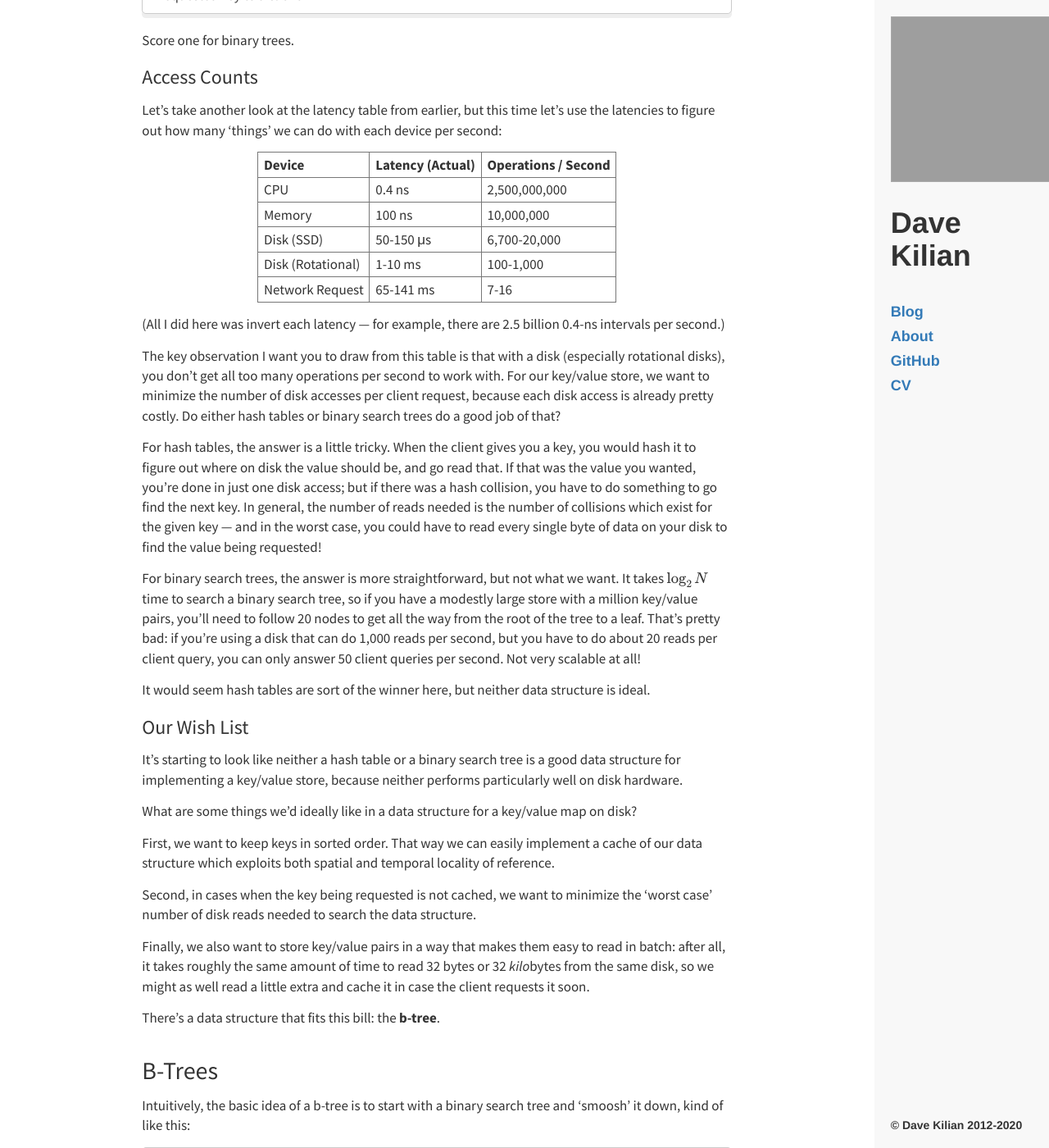
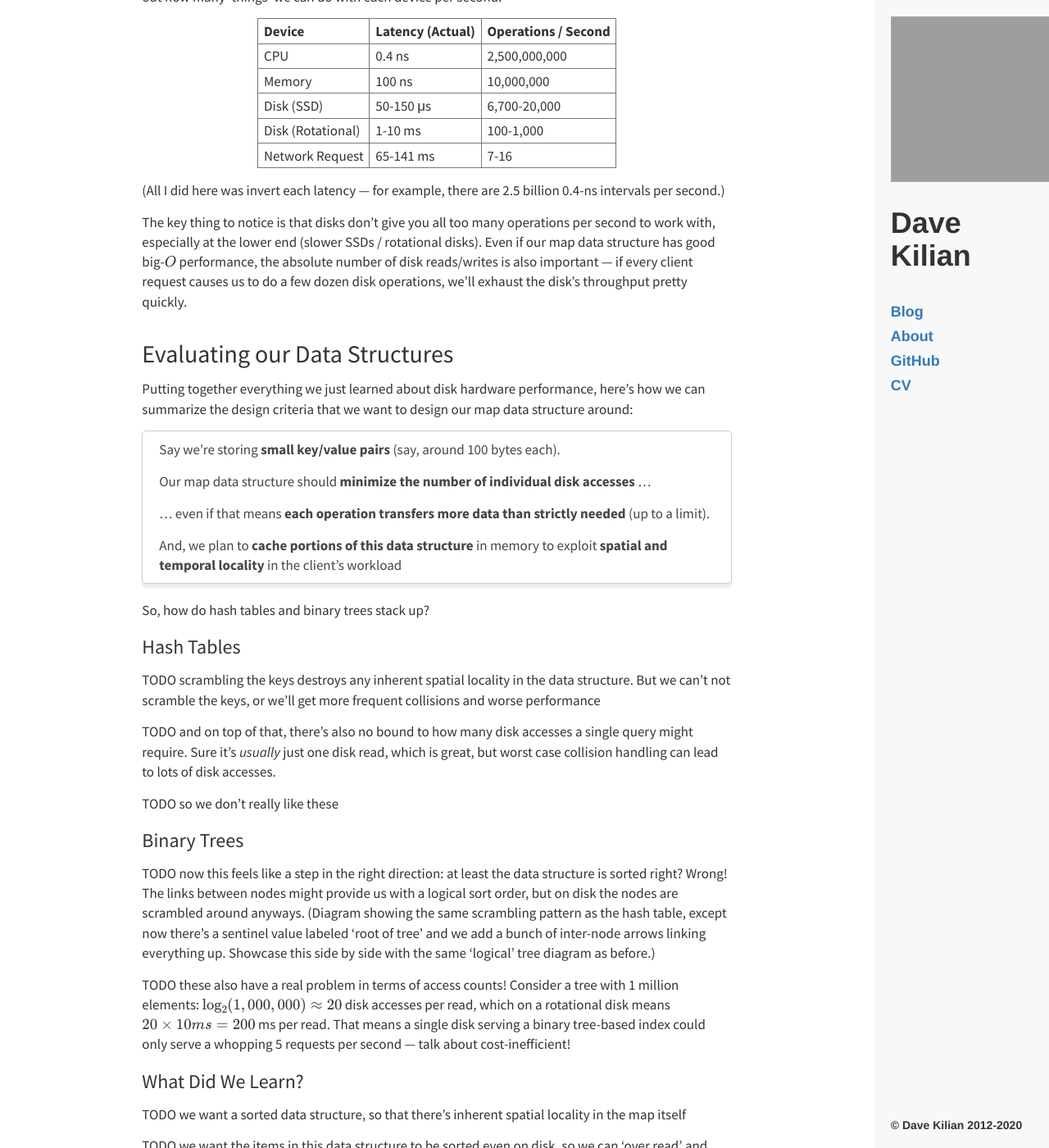
Before and after one commit to davekilian/davekilian.github.com, a Jekyll site: the page built from _posts/2020-01-20-storage-indexing.markdown, in a window 1280 px wide and 1400 px high, scrolled down 5016 px. Shown: the whole window at 82% size. Built offline with Jekyll 4.4.1, drawn with Linux system fonts in a browser that asks for light colours; nearby versions of some CDN libraries; formulas are drawn with MathJax 3; some of the changed text lies outside the part shown; grey boxes are pictures that could not be loaded.

Commit message:
drafting

````diff
--- a/_posts/2020-01-20-storage-indexing.markdown
+++ b/_posts/2020-01-20-storage-indexing.markdown
@@ -5,26 +5,26 @@
 draft: true
 ---
 
-Did you know there's a small set of basic data structures and algorithms that underpin just about every system that stores and retrieves data on disk, from databases to file systems and more?
+Did you know there's a small set of basic data structures and algorithms that underpin just about every software system that stores and retrieves data on disk, from databases to file systems and more?
 
-It turns out there's a fairly straightforward line of reasoning that you can follow to get more or less to today's state of the art &mdash; all you need is some basic familiarity with data structures like hash tables and binary trees:
+There's a fairly straightforward line of reasoning that you can follow to get more or less to today's state of the art &mdash; all you need is some basic familiarity with data structures like hash tables and binary trees. That lines of reasoning goes something like this:
 
 ## Let's Design a Store
 
-We'll start with one of the most basic kinds of storage systems: a key/value store, where we store both the keys and values on disk. We'll provide the following basic interface:
+We'll start with one of the most basic kinds of storage systems: a key/value store, where we store both the keys and values on disk with the following interface:
 
 * The client (our user) defines the structure of a **key** and a **value**
-* Our **write** method adds a key/value pair to our store
+* Our **write** method adds a key/value pair to add to our store
 * Our **read** method accepts a key, and reads the corresponding value from the store
 
 This interface should seem familiar: it's the basic key/value map interface provided by many programming languages and runtimes. If this seems like an odd interface to use for disk storage, keep in mind that most "real" storage systems rely on something that looks an awful lot like a key/value mapping, even if these systems don't specifically use the words *key* and *value*. For example:
 
-* Want to download a web page? You need to provide its URL (a key)
+* Want to open a web page? You need to provide its URL (a key)
 * Want to read a file? You need to provide its path (a key)
 * Want to load a value from memory? You need to provide its address (a key)
 * Want to query a database? You need to provide a primary *key*
 
-Later on we'll see how to gussy up an on-disk key/value store like this one to make it the core of a database, or a file system. But for now let's focus on how to build a store like this one efficiently.
+Later on we'll see how to gussy up an on-disk key/value store like this one to make it the core of a database, a file system, or maybe something else. But for now let's focus on how to build a store like this one efficiently.
 
 ## The Key Problem
 
@@ -44,39 +44,46 @@
 
 ### Hash Tables
 
-Hash tables (also known as hash maps and dictionaries) are easily the most popular data stuctures for mapping keys to values. Most developers instinctively reach for one of these whenever they need a map, without considering alternatives; after all, hash tables provide constant time insert and lookup, so why bother with anything else?
+Hash tables (also known as hash maps or dictionaries) are easily the most popular data stuctures for mapping keys to values. Because they generally provide $O(1)$ insert and lookup, most developers reach for hash tables instinctively whenever they need a map.
 
-The basic idea of a hash table is to store key/value pairs in an array, and use a hash function to map each possible key to an index in this array:
+The basic observation behind hash tables is that our computers already come pre-equipped with a map data structure implemented in hardware: namely memory, which most programming languages expose as arrays.
 
-> Diagram
+The main difference between an array and a general-purpose map is the 'key' type &mdash; arrays only accept integers between `0` and `array_size - 1` as keys, whereas general purpose maps accept any type. Hash tables reconcile this using a **hash function**, which is a function that takes an instance of a key (of any type) and maps it to a unique array index mathematically:
 
-Since both the hash function and array access run in constant time, the hash table is also constant time overall.
+```
+int hash<T>(T key) { ... }
+```
 
-Or is it? The main gotcha with hash tables is dealing with *hash collisions*: cases where two different keys happen to get mapped to the same array index:
+Assuming the `hash()` function can assign each key a unique array index, then all we need to do is map the key to an array index and get/put items by modifying the array item at that index, roughly like this:
 
-> Diagram
+```
+/* put: */ thearray[hash(key)] = value;
+/* get: */ return thearray[hash(key)];
+```
 
-This problem is hard to avoid: whenever there are more possible keys than there are array slots, there have to be cases where the hash function maps two keys to the same slot, because there simply aren't enough array slots for each key to gets its own (this is sometimes called the [pigeonhole principle](https://en.wikipedia.org/wiki/Pigeonhole_principle)). There's still ongoing academic research into finding better ways to avoid collisions, as well as better ways to deal with them ([Wikipedia](https://en.wikipedia.org/wiki/Hash_table) has a pretty good discussion of the approaches people have come up with).
+In real life, there are [only a few cases](https://en.wikipedia.org/wiki/Perfect_hash_function) where it's possible to uniquely map every key to an array index; usually there are more possible keys than there are slots in the array, for example. Cases where different keys map to the same array index are called **hash collisions**.
 
-But even with all this research, every known strategy for handling collisions takes $O(N)$ time in the worst case, meaning in the worst case for a hash table, the time it takes to insert one key/value mapping is proportional to the number of key/value mappings already in the hash table. However, in the absence of collisions, hash table operations are $O(1)$, so hash tables are often said to be "constant time in the average case." In most cases, our hash functions and collision handling strategies work pretty well, so this assumption tends to hold.
+Much work has been done to design hash tables that handle collisions gracefully, as well as in designing hash functions that resist causing collisions in the first place. But the fact  remains that collisions are a fact of life, and no collision-handling strategy does better than $O(\log N)$. Even so, you can think of hash tables as having $O(1)$ insert and lookup as long as you don't have a lot of collisions, and you can generally achieve a low collision rate without much tuning as long as your data set is relatively small.
 
 ### Binary Search Trees
 
-Although they're less common, binary search trees are another perfectly valid way to build and search a key/value mapping.
+Although they're less common, binary search trees are another valid way to represent a key/value mapping.
 
 The basic idea is to construct a tree, where each node has a key/value pair as well as pointers to two child nodes. These nodes are sorted: given a node, all nodes that can be reached from the current node's left child pointer have keys that are 'less' than the current node's key, and all nodes reachable from the right child have keys 'greater' than the current node's key:
 
 > Diagram
 
-It can be shown that, with this data structure, it takes $O(\log{N})$ time to insert a key/value pair or to find a node with a given key. Even if this isn't technically constant time, the $\log$ function grows very slowly, so for most datasets this is close enough to constant time that the difference is barely discernable. Plus, for binary search trees, $O(\log N)$ is truly the worst case: a binary tree operation will never take $O(N)$ time (like a hash table can in the event you get a lot of collisions).
+This tree might not look so sorted if you read it top to bottom, but it clearly is if you start from the left and go right, allowing your eyes to jump up and down the different levels as needed (try it!).
+
+It can be shown that, with this data structure, it takes $O(\log{N})$ time to insert a key/value pair or to find a node with a given key. Even if this isn't technically constant time, the $\log$ function grows very slowly, and many datasets are small enough that the difference is barely discernable. Plus, for binary search trees, $O(\log N)$ is truly the worst case: we don't need to worry about tuning to keep the collision rate low.
 
 ## Maps on Disks
 
 The logical next question is: can we use these to implement our key/value store? Are these data structures good choices?
 
-You certainly *can* use hash tables or binary trees as the data structure for an on-disk key/value store: at the lowest level, disks expose an array of bytes just like memory does, so anything you can store in memory you can ultimately store on a disk in the exact same way. The only major difference between memory and disk interfaces is that memory gets wiped when the system powers off, whereas data on a disk is *persistent* across power cycles.
+You certainly *can* use hash tables or binary trees as the data structure for an on-disk key/value store: at the lowest level, disks expose an array of bytes just like memory does, so anything you can store in memory you can ultimately store on a disk in the exact same way. The only major difference between memory and disk interfaces is that memory gets wiped when the system powers off, whereas data on a disk is *persistent* across power cycles (that is, your computer turning off and on again).
 
-So we can build a hash table or a binary tree on disk; but should we? People sometimes do, but it isn't so common. Despite the similarities between memory and disks, there's one big catch: they perform very differently!
+So we can build a hash table or a binary tree on disk; but should we? People sometimes do, but it isn't so common. That's because, despite their similar interfaces, disks and memory have very different performance!
 
 ### Disk Performance
 
@@ -90,52 +97,44 @@
 | Disk (Rotational) | 1-10 ms              | 1-9 months                |
 | Network Request   | 65-141 ms            | 5-11 years                |
 
-<center><i>(Hat tip to <a href="https://www.prowesscorp.com/computer-latency-at-a-human-scale/">Prowess</a> for this visualization)</i></center>
+<center><i>(Thanks to <a href="https://www.prowesscorp.com/computer-latency-at-a-human-scale/">Prowess</a> for this visualization)</i></center>
 
 As you can see, readng and writing data on a disk is one of the slower things your code can do: even with a fast SSD, accesing the same data in memory is hundreds of times faster!
 
-But even that isn't the full story: Take a look at these results from a little performance test I ran on my computer's main disk (an SSD):
-
-![Disk Access Latency vs I/O size graph](/assets/disk-access-latency.png)
-
-For this test, I executed many reads and writes from my disk using different I/O sizes (the number of bytes transferred per request). In the graphs above, the horizontal axis shows this I/O size, and the vertical axis shows the average latency (time to execute the transfer) for each I/O size in milliseconds.
-
-Conventional wisdom says the time it takes to read or write data is proportional to how much data you want to read or write; if this were true, we would expect to see the latency grow exponentially in these graphs, because the horizontal axis grows exponentially (it doubles at each point).
-
-On the right hand side of our graphs, we do eventually see this exponential curve, but notice the left sides are roughly flat. This means, on average, the time it took to transfer 1 KB of data is about the same as it took to transfer 32 KB of data. (Why? This happens because there's a fixed cost of setting up a disk I/O operation, which dominates the cost of actually reading/writing data unless you're trying to read or write a lot of data.)
-
-With these characteristics in mind, let's re-evaluate or two map data structures.
+This leads us to our first idea we have already: can we try to keep data in memory instead of on disk? This is tried and true technique called **caching**.
 
 ### Caching
 
-The first basic observation we can make by looking at the table above is that reading from memory is faster than reading from a disk, so if we want queries to our key/value map to be fast, we should store the map in memory.
+Here's the basic idea again: we need to store our map on disk, because disks persist data across power cycles. However, we'd like to serve map queries from memory, because accessing memory is much faster than accessing disk. How can we do that?
 
-Well, things are never so simple. One problem is that we need our key/value map to persist data across reboots and power loss, but memory isn't persistent. Another is that memory is much more expensive per megabyte than disks are, so we will almost always have way less memory than we have disk storage; even if we use all the computer's memory, we might not have enough room to store all the data we need.
+If the data set is pretty small, the simple answer is to keep a full copy of the data in memory. Basically, all write operations first write on disk, then write to the copy of the map in memory; reads only need to query the copy in memory. This works as long as the data set is small, but disks are much larger than memory. What if the data set is too large to (reasonably) fit in memory?
 
-A simple solution, then, is to selectively **cache** parts of our key/value map in memory. That is, the entire key/value map is stored on disk, persistently, but we also store copies of parts of the map in memory. If someone requests a part of the map that we happen to have in our in-memory cache, we can query the cached copy and skip the disk I/O entirely, saving a bunch of time. Nice!
+The answer is simply that we can only keep part of the map in memory; if a caller happens to request a key that's already cached in memory, then we can serve the request by querying the in-memory cached copy of the map; otherwise we take a performance hit and query the full map directly from disk.
 
-Caches like these generally take advantage of two common observations about how users use storage systems:
+How do we know which parts to keep in memory? To do a perfect job would require predicting the future, which is generally impossible to do perfectly without a time machine. Most caches for storage systems instead take advantage of two common observations about how users use storage systems:
 
 * **Spatial locality**: clients are likely to query key ranges nearby key ranges they previously queried
 * **Temporal locality**: clients are likely to revisit key ranges they recently queried
 
 Putting these together and dropping the academic-speak, the basic suggestion is: when a client reads a key from the mapping, store a copy of that key/value pair as well as nearby key/value pairs in memory, in case the client comes back for the same key or a nearby key soon.
 
-How easy is it to implement a cache like this on top of our two candidate map data structures?
+### Transfer Times and I/O Sizes
 
-For hash tables, we immediately see a problem: if we want to exploit spatial locality, we need an easy way to find all keys that are 'near' the key the client just requested; but there isn't a good way to do that with a hash table, because hash tables *deliberately* scramble keys to minimize the likelihood of a hash collision:
+Okay, so we know we want to cache our map to make at least some, hopefully a lot of queries faster by serving from memory. What else can we do to maximize performance?
 
-> Diagram: `A B C D E -> 3 1 5 4 2 -> C A E D B`
+Here's an interesting observation about the disk hardware performance: Take a look at these results from a little  test I ran on my computer's main disk (an SSD):
 
-No bueno.
+![Disk Access Latency vs I/O size graph](/assets/disk-access-latency.png)
 
-Binary search trees are a little better in this regard, because they sort entries by key; if you're already looking up a key, it's not too hard to find neighboring keys because the tree stores the keys in sorted order:
+For this test, I executed many reads and writes from my disk using different I/O sizes (the number of bytes transferred per request). In the graphs above, the horizontal axis shows this I/O size, and the vertical axis shows the average latency (time to execute the transfer) for each I/O size in milliseconds.
 
-> Diagram showing a sorted tree, where we read in a subtree in the cache and then return the requested key to a client
+Conventional wisdom says the time it takes to read or write data is proportional to how much data you want to read or write; if this were true, we would expect to see the latency grow exponentially in these graphs, because the horizontal axis grows exponentially (it doubles at each point) ...
 
-Score one for binary trees.
+.. and that is *eventually* what happens, but the left side of each graph is roughly flat. This means, on average, the time it took to transfer 1 KB of data is about the same as it took to transfer 32 KB of data. (How could that be? This happens because there's a fixed cost of setting up a disk I/O operation, which dominates the cost of actually reading/writing data unless you're trying to read or write a lot of data.)
 
-### Access Counts
+The conclusion, then, is that it's okay to read a few kilobytes of extra data any time we only need a handful of bytes from disk. (If you think about it, this ought to play nicely with the caching strategies we mentioned above, eh?)
+
+### Access Counts (Constants Matter!)
 
 Let's take another look at the latency table from earlier, but this time let's use the latencies to figure out how many 'things' we can do with each device per second:
 
@@ -149,29 +148,67 @@
 
 (All I did here was invert each latency &mdash; for example, there are 2.5 billion 0.4-ns intervals per second.)
 
-The key observation I want you to draw from this table is that with a disk (especially rotational disks), you don't get all too many operations per second to work with. For our key/value store, we want to minimize the number of disk accesses per client request, because each disk access is already pretty costly. Do either hash tables or binary search trees do a good job of that?
+The key thing to notice is that disks don't give you all too many operations per second to work with, especially at the lower end (slower SSDs / rotational disks). Even if our map data structure has good big-$O$ performance, the absolute number of disk reads/writes is also important &mdash; if every client request causes us to do a few dozen disk operations, we'll exhaust the disk's throughput pretty quickly.
 
-For hash tables, the answer is a little tricky. When the client gives you a key, you would hash it to figure out where on disk the value should be, and go read that. If that was the value you wanted, you're done in just one disk access; but if there was a hash collision, you have to do something to go find the next key. In general, the number of reads needed is the number of collisions which exist for the given key &mdash; and in the worst case, you could have to read every single byte of data on your disk to find the value being requested!
+## Evaluating our Data Structures
 
-For binary search trees, the answer is more straightforward, but not what we want. It takes $\log_2 N$ time to search a binary search tree, so if you have a modestly large store with a million key/value pairs, you'll need to follow 20 nodes to get all the way from the root of the tree to a leaf. That's pretty bad: if you're using a disk that can do 1,000 reads per second, but you have to do about 20 reads per client query, you can only answer 50 client queries per second. Not very scalable at all!
+Putting together everything we just learned about disk hardware performance, here's how we can summarize the design criteria that we want to design our map data structure around:
 
-It would seem hash tables are sort of the winner here, but neither data structure is ideal.
+> Say we're storing **small key/value pairs** (say, around 100 bytes each).
+>
+> Our map data structure should **minimize the number of individual disk accesses** ...
+>
+> ... even if that means **each operation transfers more data than strictly needed** (up to a limit).
+>
+> And, we plan to **cache portions of this data structure** in memory to exploit **spatial and temporal locality** in the client's workload
 
-### Our Wish List
+So, how do hash tables and binary trees stack up?
 
-It's starting to look like neither a hash table or a binary search tree is a good data structure for implementing a key/value store, because neither performs particularly well on disk hardware.
+### Hash Tables
 
-What are some things we'd ideally like in a data structure for a key/value map on disk?
+TODO scrambling the keys destroys any inherent spatial locality in the data structure. But we can't not scramble the keys, or we'll get more frequent collisions and worse performance
 
-First, we want to keep keys in sorted order. That way we can easily implement a cache of our data structure which exploits both spatial and temporal locality of reference.
+TODO and on top of that, there's also no bound to how many disk accesses a single query might require. Sure it's *usually* just one disk read, which is great, but worst case collision handling can lead to lots of disk accesses.
 
-Second, in cases when the key being requested is not cached, we want to minimize the 'worst case' number of disk reads needed to search the data structure.
+TODO so we don't really like these
 
-Finally, we also want to store key/value pairs in a way that makes them easy to read in batch: after all, it takes roughly the same amount of time to read 32 bytes or 32 *kilo*bytes from the same disk, so we might as well read a little extra and cache it in case the client requests it soon.
+### Binary Trees
 
-There's a data structure that fits this bill: the **b-tree**.
+TODO now this feels like a step in the right direction: at least the data structure is sorted right? Wrong! The links between nodes might provide us with a logical sort order, but on disk the nodes are scrambled around anyways. (Diagram showing the same scrambling pattern as the hash table, except now there's a sentinel value labeled 'root of tree' and we add a bunch of inter-node arrows linking everything up. Showcase this side by side with the same 'logical' tree diagram as before.)
+
+TODO these also have a real problem in terms of access counts! Consider a tree with 1 million elements: $\log_2(1,000,000) \approx 20$ disk accesses per read, which on a rotational disk means $20 \times 10 ms = 200$ ms per read. That means a single disk serving a binary tree-based index could only serve a whopping 5 requests per second &mdash; talk about cost-inefficient!
+
+### What Did We Learn?
+
+TODO we want a sorted data structure, so that there's inherent spatial locality in the map itself
+
+TODO we want the items in this data structure to be sorted even on disk, so we can 'over read' and cache the results
+
+TODO and finally, we want to minimize the number of disk accesses needed to read an item
+
+TODO and it turns out there's a data structure that does a fairly good job at all of these ...
 
 ## B-Trees
+
+
+
+---
+
+TODO
+
+Okay, so we did a better job motivating how we're going to get from binary trees to b-trees, which means now we can start to spell it out.
+
+Basically, what I want to say is, start by noticing you can binary search a binary search tree by traversing it, but you can also binary search an array. What if our key value map was a gigantic array?
+
+Problem: Updates might require rewriting all data on the disk, holy cow that's slow
+
+Oh yeah, that binary tree structure was helping us on insert
+
+Okay, here's the size observation: writing a ~4-16K batch of items is about as fast as writing a single item. Reading a 4-16K batch of items is about as fast as reading a single item. So what if we 'smooshed' the binary tree down into 4-16K runs of sorted items? (Diagram.)
+
+And that's precisely the core idea behind a b-tree!
+
+---
 
 Intuitively, the basic idea of a b-tree is to start with a binary search tree and 'smoosh' it down, kind of like this:
 
````
